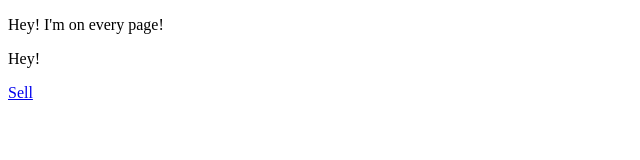
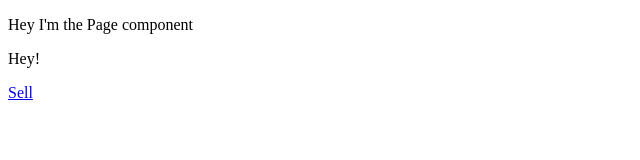
Before and after one commit to xeoneux/sick-fits, a Next.js app in the folder frontend/: page / in a window 1280 px wide. Shown: the top 160 px of the page, without its empty margins (0-640 px from the left). Built offline with nearby package versions, Linux system fonts and the light colour scheme.

Commit message:
Create separate page component as wrapper

```diff
--- /dev/null
+++ b/frontend/components/Page.js
@@ -0,0 +1,14 @@
+import React, { Component } from 'react';
+
+class Page extends Component {
+  render() {
+    return (
+      <div>
+        <p>Hey I'm the Page component</p>
+        {this.props.children}
+      </div>
+    );
+  }
+}
+
+export default Page;
--- a/frontend/pages/_app.js
+++ b/frontend/pages/_app.js
@@ -1,4 +1,6 @@
 import App, { Container } from 'next/app';
+
+import Page from '../components/Page';
 
 class MyApp extends App {
   render() {
@@ -6,8 +8,9 @@
 
     return (
       <Container>
-        <p>Hey! I'm on every page!</p>
-        <Component />
+        <Page>
+          <Component />
+        </Page>
       </Container>
     );
   }
```
